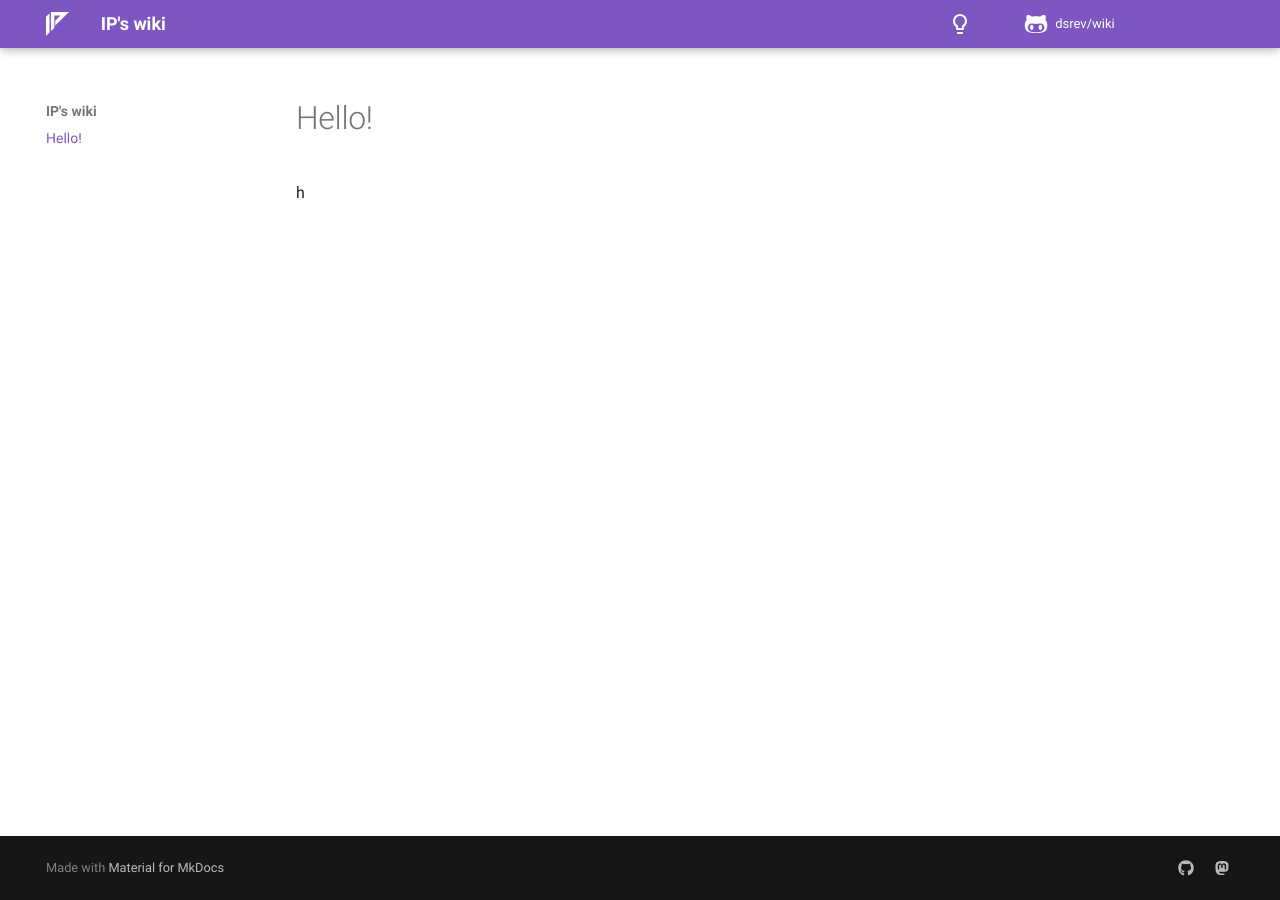
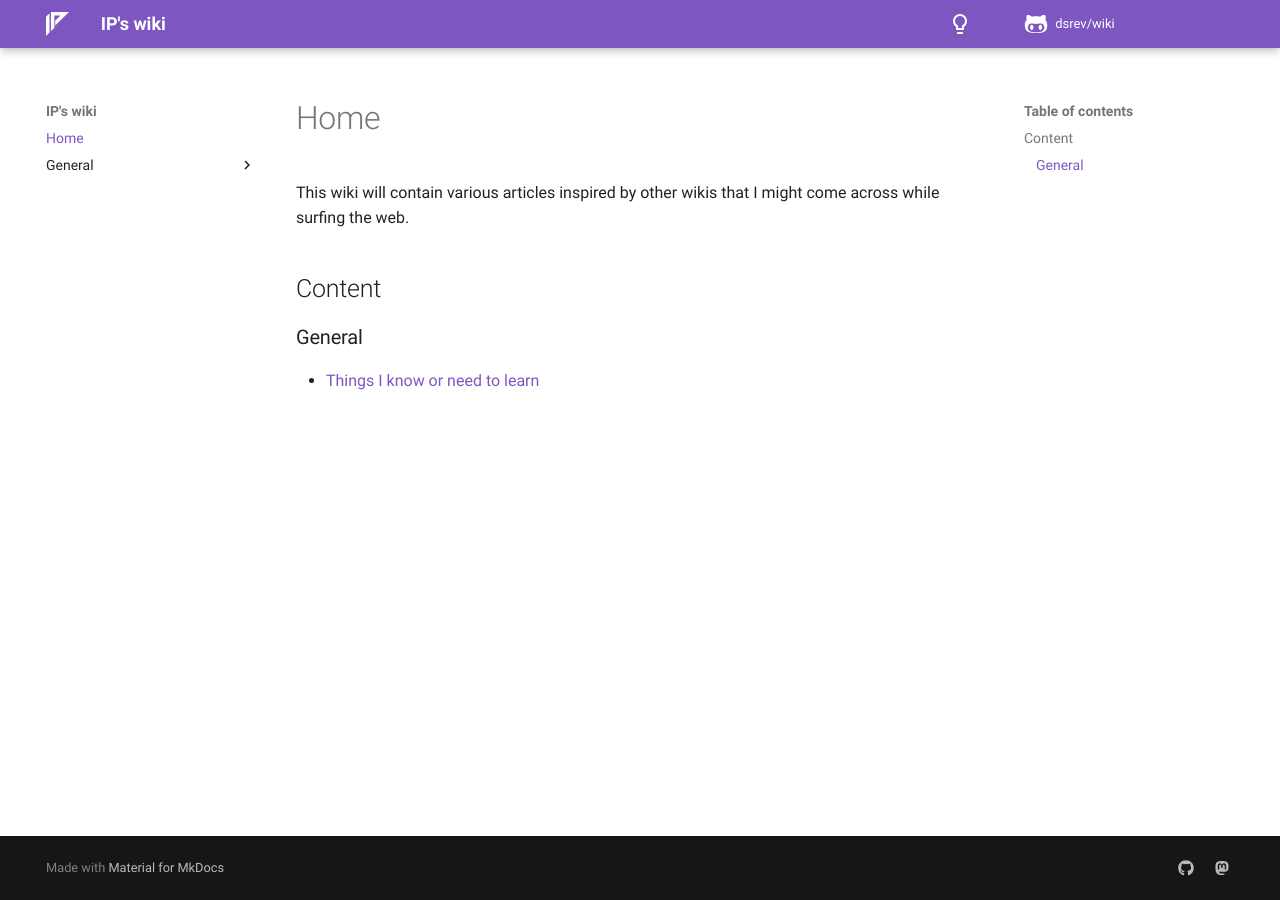
Before and after one commit to dsrev/wiki, an MkDocs documentation site: the page built from docs/index.md, in a window 1280 px wide. Built offline with MkDocs 1.6.1 and Material for MkDocs 9.7.7, drawn with Linux system fonts in a browser that asks for light colours; comment, search, counter and statistics services are not loaded.

Commit message:
New article

```diff
--- a/docs/index.md
+++ b/docs/index.md
@@ -1,3 +1,9 @@
-# Hello!
+# Home
 
-h
+This wiki will contain various articles inspired by other wikis that I might come across while surfing the web.
+
+## Content
+
+### General
+
+- [Things I know or need to learn](things-i-know.md)
--- a/mkdocs.yml
+++ b/mkdocs.yml
@@ -1,4 +1,6 @@
 site_name: IP's wiki
+site_url: https://wiki.dsrev.ru/
+site_author: Ilya 'dsrev' Prokopenko
 
 theme:
   name: material
@@ -36,3 +38,39 @@ extra:
       link: https://github.com/dsrev
     - icon: fontawesome/brands/mastodon
       link: https://mstdn.social/@dsrev
+
+markdown_extensions:
+  - abbr
+  - admonition
+  - attr_list
+  - def_list
+  - footnotes
+  - meta
+  - md_in_html
+  - toc:
+      permalink: true
+  - pymdownx.arithmatex:
+      generic: true
+  - pymdownx.betterem:
+      smart_enable: all
+  - pymdownx.caret
+  - pymdownx.details
+  - pymdownx.emoji:
+      emoji_index: !!python/name:materialx.emoji.twemoji
+      emoji_generator: !!python/name:materialx.emoji.to_svg
+  - pymdownx.highlight
+  - pymdownx.inlinehilite
+  - pymdownx.keys
+  - pymdownx.mark
+  - pymdownx.smartsymbols
+  - pymdownx.superfences
+  - pymdownx.tabbed:
+      alternate_style: true
+  - pymdownx.tasklist:
+      custom_checkbox: true
+  - pymdownx.tilde
+
+nav:
+  - Home: 'index.md'
+  - General:
+    - 'things-i-know.md'
```
Also changed, not shown: docs/things-i-know.md (added, +52 -0 lines), 1 other file.
